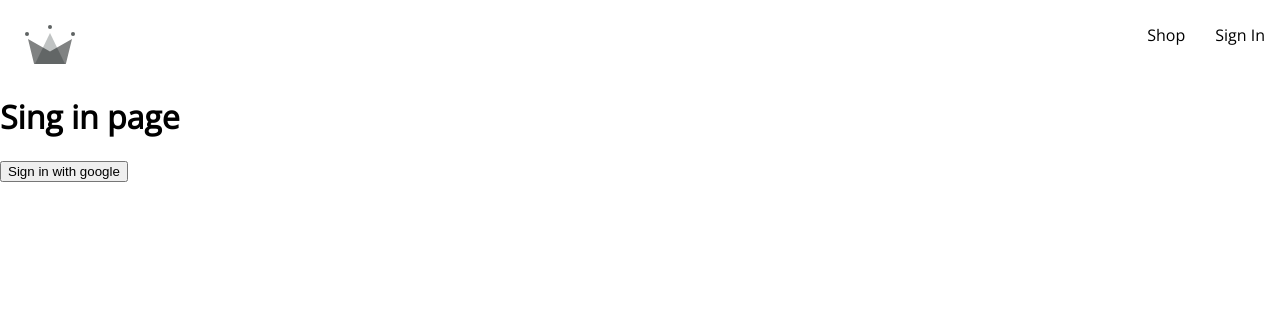
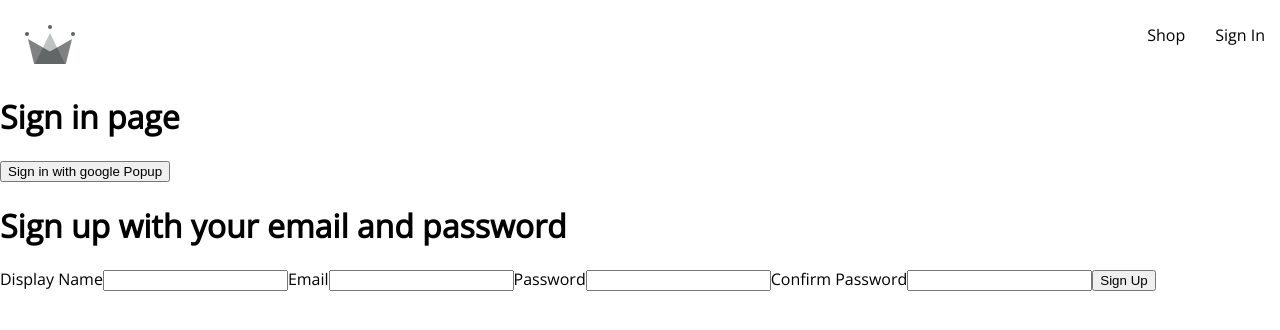
Before and after one commit to rahulsen-m/capstone, a React (Create React App) app: page /sign-in in a window 1280 px wide. Shown: the top 330 px of the page. Built offline with nearby package versions, Linux system fonts and the light colour scheme.

Commit message:
Added sing up component added form basic structure an manage form state using the useState hooks

```diff
--- /dev/null
+++ b/src/components/sign-up/sign-up.component.jsx
@@ -0,0 +1,67 @@
+import { useState } from "react";
+import "../../utils/enums.utilis";
+const defaultFormFields = {
+  displayName: "",
+  email: "",
+  password: "",
+  confirmPassword: "",
+};
+
+const SignUp = () => {
+  const [formFields, setFromFields] = useState(defaultFormFields);
+  const { displayName, email, password, confirmPassword } = formFields;
+
+  const handleChange = (event) => {
+    console.log(event);
+    const { name, value } = event.target;
+    setFromFields({ ...formFields, [name]: value });
+  };
+
+  const onSubmitHandler = (event) => {};
+  return (
+    <div>
+      <h1>Sign up with your email and password</h1>
+      <form onSubmit={onSubmitHandler}>
+        <label>Display Name</label>
+        <input
+          type="text"
+          required
+          onChange={handleChange}
+          name="displayName"
+          value={displayName}
+        />
+
+        <label>Email</label>
+        <input
+          type="email"
+          required
+          onChange={handleChange}
+          name="email"
+          value={email}
+        />
+
+        <label>Password</label>
+        <input
+          type="password"
+          required
+          onChange={handleChange}
+          name="password"
+          value={password}
+        />
+
+        <label>Confirm Password</label>
+        <input
+          type="password"
+          required
+          onChange={handleChange}
+          name="confirmPassword"
+          value={confirmPassword}
+        />
+
+        <button type="submit">Sign Up</button>
+      </form>
+    </div>
+  );
+};
+
+export default SignUp;
--- a/src/routes/sign-in/sign-in.component.jsx
+++ b/src/routes/sign-in/sign-in.component.jsx
@@ -1,17 +1,39 @@
+import { useEffect } from "react";
+import { getRedirectResult } from "firebase/auth";
+import SignUp from "../../components/sign-up/sign-up.component";
 import {
+  auth,
   signInWithGooglePopUp,
-  crateUserDocumenFromAuth,
+  crateUserDocumentFromAuth,
+  signInWithGoogleRedirect,
 } from "../../utils/firebase/firebase.utils";
 import "./sign-in.styles.scss";
 const SignIn = () => {
+  useEffect(() => {
+    async function getResultAfterRedirect() {
+      const response = await getRedirectResult(auth);
+      if (response) {
+        const userSoc = await crateUserDocumentFromAuth(response.user);
+      }
+    }
+    getResultAfterRedirect();
+  }, []);
   const logGoogleUser = async () => {
     const { user } = await signInWithGooglePopUp();
-    const userDocRef = await crateUserDocumenFromAuth(user);
+    const userDocRef = await crateUserDocumentFromAuth(user);
+  };
+  const logGoogleRedirectUser = async () => {
+    const { user } = await signInWithGoogleRedirect();
+    console.log({ user });
   };
   return (
     <div>
-      <h1>Sing in page</h1>
-      <button onClick={logGoogleUser}>Sign in with google</button>
+      <h1>Sign in page</h1>
+      <button onClick={logGoogleUser}>Sign in with google Popup</button>
+      {/* <button onClick={signInWithGoogleRedirect}>
+        Sign in with google Redirect
+      </button> */}
+      <SignUp />
     </div>
   );
 };
--- /dev/null
+++ b/src/utils/enums.utilis.js
@@ -0,0 +1,6 @@
+const formInputFields = {
+  DisplayName: "displayName",
+  EmailAddress: "email",
+  Password: "password",
+  ConfirmPassword: "confirm password",
+};
--- a/src/utils/firebase/firebase.utils.js
+++ b/src/utils/firebase/firebase.utils.js
@@ -24,9 +24,10 @@ provider.setCustomParameters({
 });
 export const auth = getAuth();
 export const signInWithGooglePopUp = () => signInWithPopup(auth, provider);
+export const signInWithGoogleRedirect = () => signInWithRedirect(auth, provider);
 
 export const db = getFirestore();
-export const crateUserDocumenFromAuth = async (userAuth) => {
+export const crateUserDocumentFromAuth = async (userAuth) => {
   const userDocRef = doc(db, "users", userAuth.uid);
   const userSnapshot = await getDoc(userDocRef);
 
```
Also changed, not shown: src/components/sign-up/sign-up.styles.scss (added).
